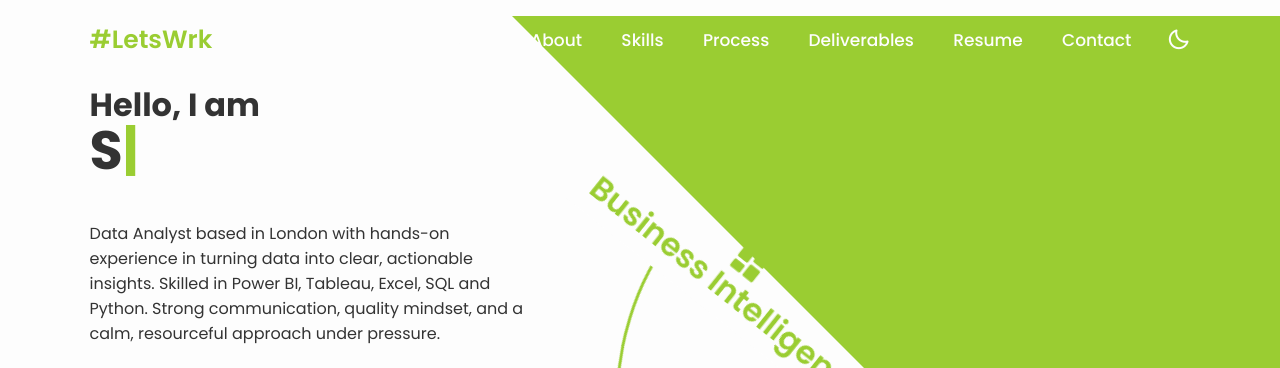
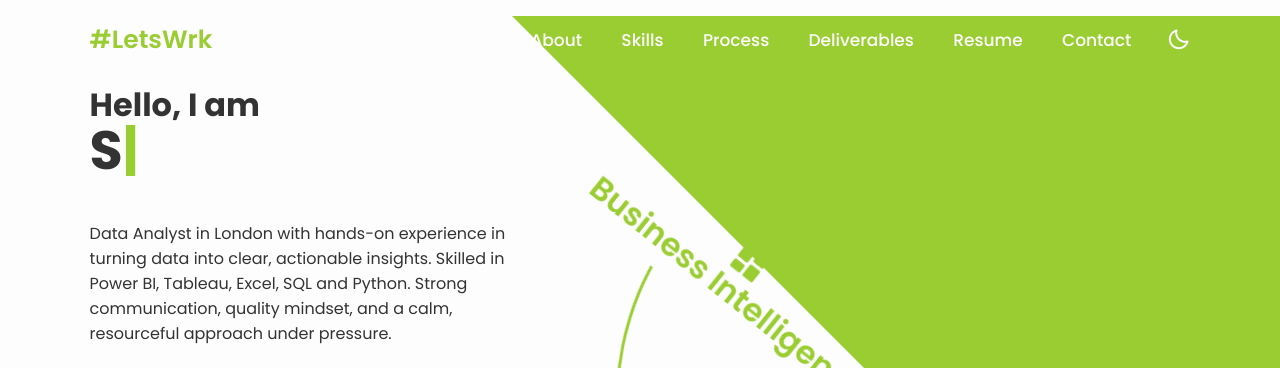
Before and after one commit to gattu9/saibhargavi, a plain HTML site: page index.html in a window 1280 px wide. Shown: the top 368 px of the page. Drawn offline with nearby package versions, Linux system fonts and the light colour scheme.

Commit message:
index.html

```diff
--- a/index.html
+++ b/index.html
@@ -39,7 +39,7 @@
         <h3>Hello, I am</h3>
         <h1><span class="multiple-text"></span></h1>
         <p>
-          Data Analyst based in London with hands-on experience in turning data
+          Data Analyst in London with hands-on experience in turning data
           into clear, actionable insights. Skilled in Power BI, Tableau, Excel,
           SQL and Python. Strong communication, quality mindset, and a calm,
           resourceful approach under pressure.
```
